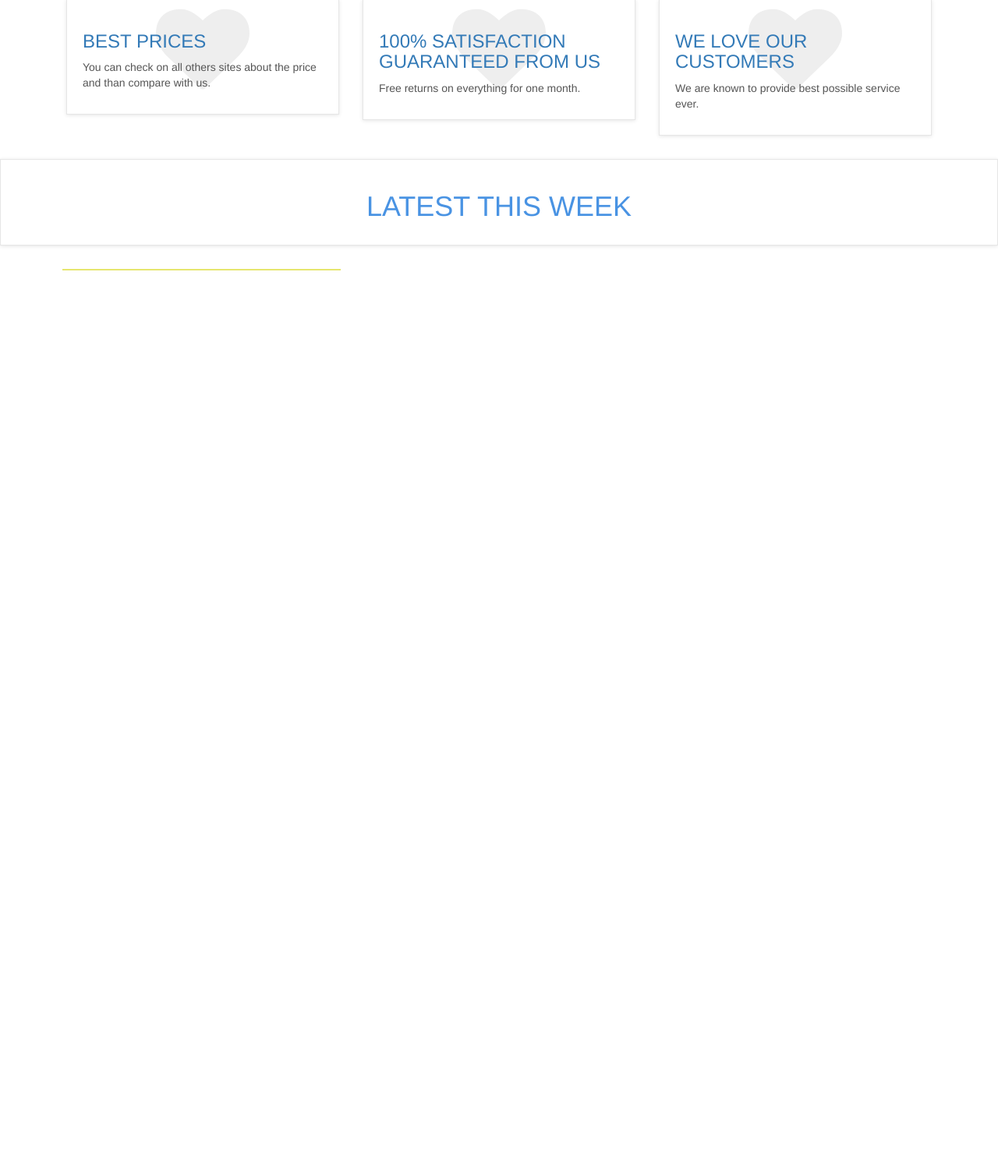
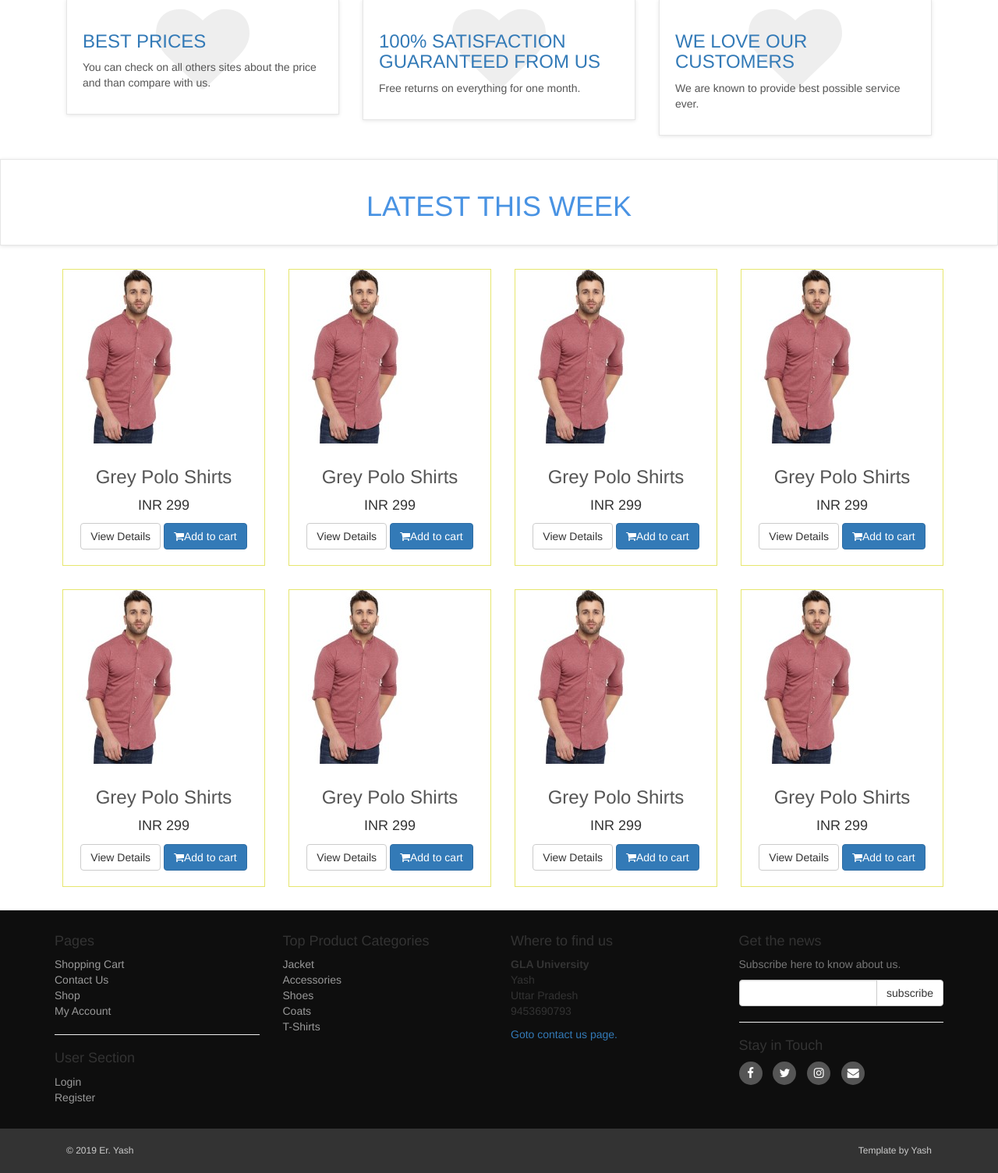
Before and after one commit to yashagarwalcs17/ecwebsite, a PHP site: page / in a window 1280 px wide. Shown: the part 627-2132 px from the top of the page at 78% size. Before the commit the page ends 974 px from the top, so only its background shows below. Run offline with PHP 8.4, Linux system fonts and the light colour scheme.

Commit message:
Update index.php

```diff
--- a/index.php
+++ b/index.php
@@ -196,11 +196,167 @@
 
 	<div id="content" class="container">
 		<div class="row">
-			<div class="col-sm-4 col-sm-6 single">
-				<div class="product"></div>
+			<!-- product start -->
+			<div class="col-sm-3 col-sm-6 single">
+				<div class="product">
+					<a href="details.php">
+						<img src="admin_area/product_images/shirt1.jpg" class="img-responsive">
+					</a>
+					<div class="text">
+						<h3><a href="details.php">Grey Polo Shirts</a></h3>
+						<p class="price">INR 299</p>
+						<p class="buttons">
+							<a href="details.php" class="btn btn-default">View Details</a>
+							<a href="details.php" class="btn btn-primary">
+								<i class="fa fa-shopping-cart"></i>Add to cart
+							</a>
+						</p>
+					</div>
+				</div>
 			</div>
+			<!-- product end -->
+			<!-- product start -->
+			<div class="col-sm-3 col-sm-6 single">
+				<div class="product">
+					<a href="details.php">
+						<img src="admin_area/product_images/shirt1.jpg" class="img-responsive">
+					</a>
+					<div class="text">
+						<h3><a href="details.php">Grey Polo Shirts</a></h3>
+						<p class="price">INR 299</p>
+						<p class="buttons">
+							<a href="details.php" class="btn btn-default">View Details</a>
+							<a href="details.php" class="btn btn-primary">
+								<i class="fa fa-shopping-cart"></i>Add to cart
+							</a>
+						</p>
+					</div>
+				</div>
+			</div>
+			<!-- product end -->
+			<!-- product start -->
+			<div class="col-sm-3 col-sm-6 single">
+				<div class="product">
+					<a href="details.php">
+						<img src="admin_area/product_images/shirt1.jpg" class="img-responsive">
+					</a>
+					<div class="text">
+						<h3><a href="details.php">Grey Polo Shirts</a></h3>
+						<p class="price">INR 299</p>
+						<p class="buttons">
+							<a href="details.php" class="btn btn-default">View Details</a>
+							<a href="details.php" class="btn btn-primary">
+								<i class="fa fa-shopping-cart"></i>Add to cart
+							</a>
+						</p>
+					</div>
+				</div>
+			</div>
+			<!-- product end -->
+			<!-- product start -->
+			<div class="col-sm-3 col-sm-6 single">
+				<div class="product">
+					<a href="details.php">
+						<img src="admin_area/product_images/shirt1.jpg" class="img-responsive">
+					</a>
+					<div class="text">
+						<h3><a href="details.php">Grey Polo Shirts</a></h3>
+						<p class="price">INR 299</p>
+						<p class="buttons">
+							<a href="details.php" class="btn btn-default">View Details</a>
+							<a href="details.php" class="btn btn-primary">
+								<i class="fa fa-shopping-cart"></i>Add to cart
+							</a>
+						</p>
+					</div>
+				</div>
+			</div>
+			<!-- product end -->
+			<!-- product start -->
+			<div class="col-sm-3 col-sm-6 single">
+				<div class="product">
+					<a href="details.php">
+						<img src="admin_area/product_images/shirt1.jpg" class="img-responsive">
+					</a>
+					<div class="text">
+						<h3><a href="details.php">Grey Polo Shirts</a></h3>
+						<p class="price">INR 299</p>
+						<p class="buttons">
+							<a href="details.php" class="btn btn-default">View Details</a>
+							<a href="details.php" class="btn btn-primary">
+								<i class="fa fa-shopping-cart"></i>Add to cart
+							</a>
+						</p>
+					</div>
+				</div>
+			</div>
+			<!-- product end -->
+			<!-- product start -->
+			<div class="col-sm-3 col-sm-6 single">
+				<div class="product">
+					<a href="details.php">
+						<img src="admin_area/product_images/shirt1.jpg" class="img-responsive">
+					</a>
+					<div class="text">
+						<h3><a href="details.php">Grey Polo Shirts</a></h3>
+						<p class="price">INR 299</p>
+						<p class="buttons">
+							<a href="details.php" class="btn btn-default">View Details</a>
+							<a href="details.php" class="btn btn-primary">
+								<i class="fa fa-shopping-cart"></i>Add to cart
+							</a>
+						</p>
+					</div>
+				</div>
+			</div>
+			<!-- product end -->
+			<!-- product start -->
+			<div class="col-sm-3 col-sm-6 single">
+				<div class="product">
+					<a href="details.php">
+						<img src="admin_area/product_images/shirt1.jpg" class="img-responsive">
+					</a>
+					<div class="text">
+						<h3><a href="details.php">Grey Polo Shirts</a></h3>
+						<p class="price">INR 299</p>
+						<p class="buttons">
+							<a href="details.php" class="btn btn-default">View Details</a>
+							<a href="details.php" class="btn btn-primary">
+								<i class="fa fa-shopping-cart"></i>Add to cart
+							</a>
+						</p>
+					</div>
+				</div>
+			</div>
+			<!-- product end -->
+			<!-- product start -->
+			<div class="col-sm-3 col-sm-6 single">
+				<div class="product">
+					<a href="details.php">
+						<img src="admin_area/product_images/shirt1.jpg" class="img-responsive">
+					</a>
+					<div class="text">
+						<h3><a href="details.php">Grey Polo Shirts</a></h3>
+						<p class="price">INR 299</p>
+						<p class="buttons">
+							<a href="details.php" class="btn btn-default">View Details</a>
+							<a href="details.php" class="btn btn-primary">
+								<i class="fa fa-shopping-cart"></i>Add to cart
+							</a>
+						</p>
+					</div>
+				</div>
+			</div>
+			<!-- product end -->
 		</div>
 	</div>
+
+	<!--footer start -->
+	<?php
+		include('admin_area/includes/footer.php');
+	?>
+	<!-- footer end -->
+
 <script src="https://maxcdn.bootstrapcdn.com/bootstrap/3.4.0/js/bootstrap.min.js"></script>
 </body>
 </html>
```
